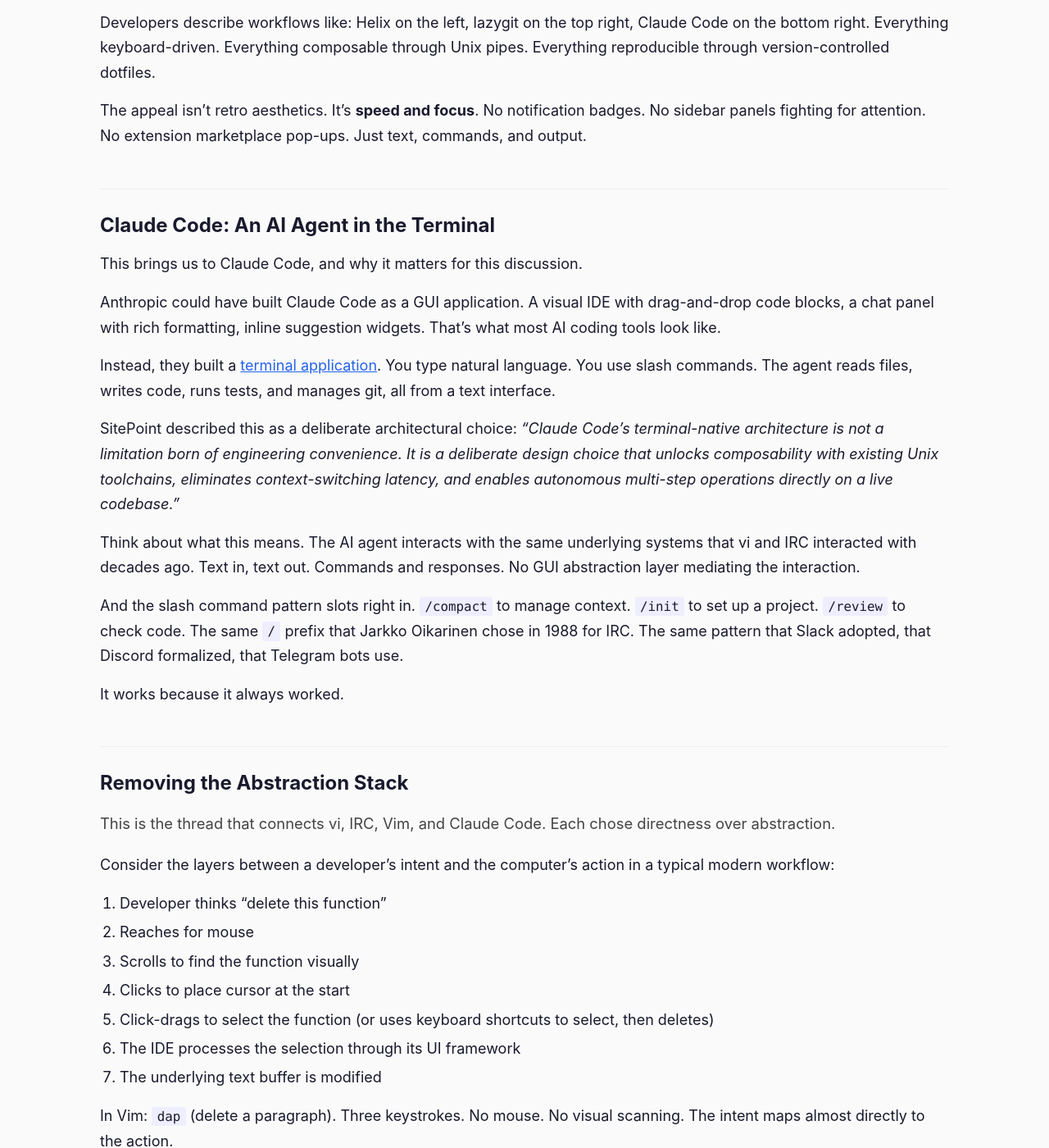
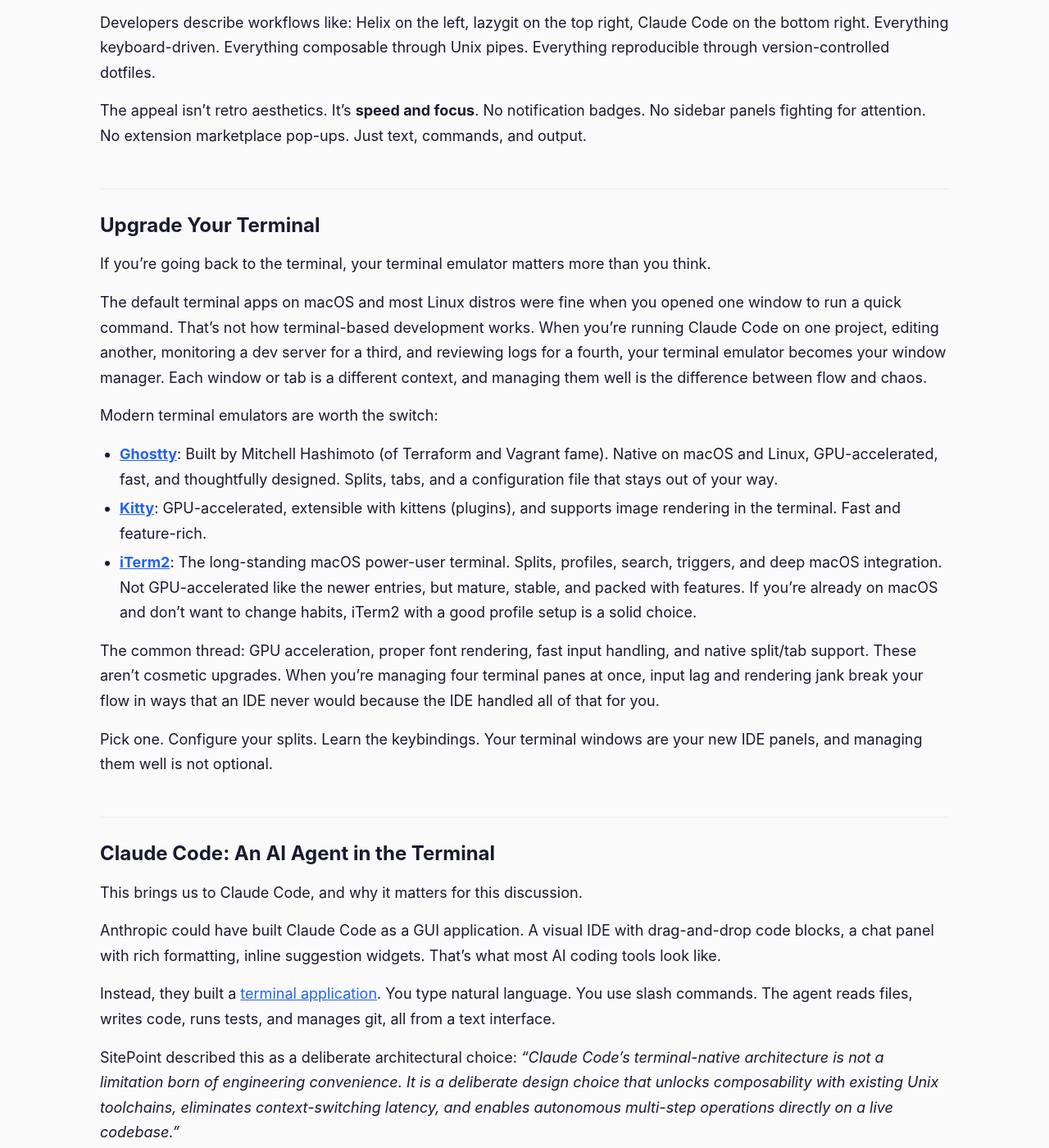
Before and after one commit to xorbh/agentic-programming, a Jekyll site: the page built from _posts/2026-03-18-back-to-the-terminal.md, in a window 1280 px wide and 1400 px high, scrolled down 3401 px. Shown: the whole window at 82% size. Built offline with Jekyll 4.4.1, drawn with Linux system fonts in a browser that asks for light colours.

Commit message:
Add terminal upgrade section and LinkedIn draft for Back to the Terminal post
Co-Authored-By: Claude Opus 4.6 (1M context) <noreply@anthropic.com>

```diff
--- a/_posts/2026-03-18-back-to-the-terminal.md
+++ b/_posts/2026-03-18-back-to-the-terminal.md
@@ -81,6 +81,22 @@ Developers describe workflows like: Helix on the left, lazygit on the top right,
 
 The appeal isn't retro aesthetics. It's **speed and focus**. No notification badges. No sidebar panels fighting for attention. No extension marketplace pop-ups. Just text, commands, and output.
 
+## Upgrade Your Terminal
+
+If you're going back to the terminal, your terminal emulator matters more than you think.
+
+The default terminal apps on macOS and most Linux distros were fine when you opened one window to run a quick command. That's not how terminal-based development works. When you're running Claude Code on one project, editing another, monitoring a dev server for a third, and reviewing logs for a fourth, your terminal emulator becomes your window manager. Each window or tab is a different context, and managing them well is the difference between flow and chaos.
+
+Modern terminal emulators are worth the switch:
+
+- **[Ghostty](https://ghostty.org/)**: Built by Mitchell Hashimoto (of Terraform and Vagrant fame). Native on macOS and Linux, GPU-accelerated, fast, and thoughtfully designed. Splits, tabs, and a configuration file that stays out of your way.
+- **[Kitty](https://sw.kovidgoyal.net/kitty/)**: GPU-accelerated, extensible with kittens (plugins), and supports image rendering in the terminal. Fast and feature-rich.
+- **[iTerm2](https://iterm2.com/)**: The long-standing macOS power-user terminal. Splits, profiles, search, triggers, and deep macOS integration. Not GPU-accelerated like the newer entries, but mature, stable, and packed with features. If you're already on macOS and don't want to change habits, iTerm2 with a good profile setup is a solid choice.
+
+The common thread: GPU acceleration, proper font rendering, fast input handling, and native split/tab support. These aren't cosmetic upgrades. When you're managing four terminal panes at once, input lag and rendering jank break your flow in ways that an IDE never would because the IDE handled all of that for you.
+
+Pick one. Configure your splits. Learn the keybindings. Your terminal windows are your new IDE panels, and managing them well is not optional.
+
 ## Claude Code: An AI Agent in the Terminal
 
 This brings us to Claude Code, and why it matters for this discussion.
```
Also changed, not shown: social/linkedin-back-to-the-terminal.md (added, +11 -0 lines).
